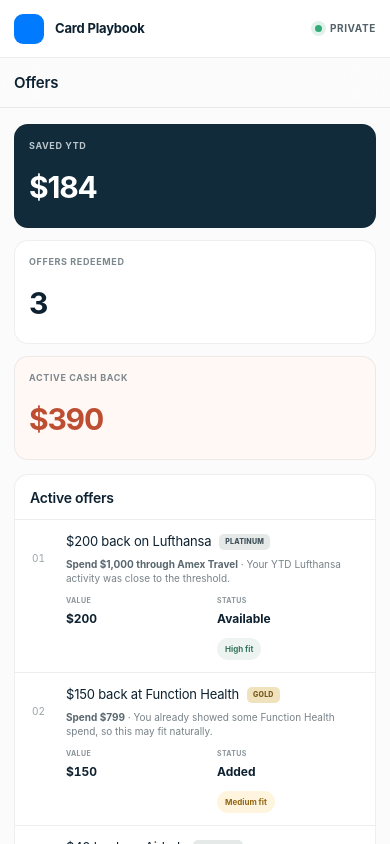
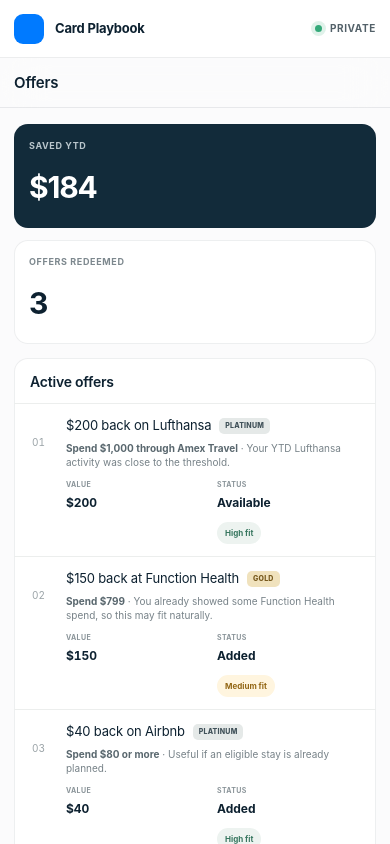
Before and after one commit to pondorasti/pondorasti, a Next.js app: page /offers in a window 390 px wide. Shown: the top 844 px of the page. Built offline with nearby package versions, Linux system fonts and the light colour scheme; some icons are missing.

Commit message:
Remove active offer value card

```diff
--- a/app/globals.css
+++ b/app/globals.css
@@ -306,15 +306,13 @@ footer p { max-width: 660px; margin: 0; text-align: right; font-size: 10px; line
 .setup-list small { color: #8a9499; font-size: 9px; }
 .protection-list span { color: #3b8b68; }
 
-.offer-value-summary { display: grid; grid-template-columns: 1.15fr .75fr 1fr; gap: 12px; }
+.offer-value-summary { display: grid; grid-template-columns: 1fr 1fr; gap: 12px; }
 .offer-value-summary article { min-height: 104px; padding: 15px; display: flex; flex-direction: column; }
 .offer-value-summary span { color: #7d888e; font-size: 9px; font-weight: 750; letter-spacing: .07em; text-transform: uppercase; }
 .offer-value-summary strong { margin: 12px 0 3px; font-size: 30px; letter-spacing: -.04em; }
 .offer-value-summary small { color: #8b959a; font-size: 9px; }
 .offer-value-summary .saved-value { background: #122b3a; color: white; }
 .offer-value-summary .saved-value span, .offer-value-summary .saved-value small { color: #b9c6cc; }
-.offer-value-summary .active-value { background: #fff8f4; }
-.offer-value-summary .active-value strong { color: #bd4e32; }
 .offer-list-surface { margin-top: 14px; overflow: hidden; }
 .offer-list-row { min-height: 78px; padding: 12px 18px; display: grid; grid-template-columns: 28px minmax(0,1fr) 86px 76px 76px; gap: 12px; align-items: center; border-top: 1px solid #eceeed; }
 .offer-list-row.redeemed { grid-template-columns: 28px minmax(0,1fr) 74px 78px 78px 76px; }
@@ -407,7 +405,6 @@ footer p { max-width: 660px; margin: 0; text-align: right; font-size: 10px; line
   .priority-card { grid-column: 1 / -1; min-height: 190px; }
   .dashboard-columns { grid-template-columns: 1fr; }
   .offer-value-summary { grid-template-columns: 1fr 1fr; }
-  .offer-value-summary article:last-child { grid-column: 1 / -1; }
   .detail-metrics { grid-template-columns: 1fr 1fr; }
 }
 
@@ -437,7 +434,6 @@ footer p { max-width: 660px; margin: 0; text-align: right; font-size: 10px; line
   .compact-category-list > a { grid-template-columns: 34px 1fr auto 10px; }
   .compact-category-list .mini-share { display: none; }
   .benefit-value-summary, .offer-value-summary, .detail-metrics { grid-template-columns: 1fr; }
-  .offer-value-summary article:last-child { grid-column: auto; }
   .benefit-list-row { grid-template-columns: 24px 1fr 1fr; gap: 10px; }
   .benefit-list-index { grid-column: 1; grid-row: 1; }
   .benefit-list-main { grid-column: 2 / 4; grid-row: 1; }
--- a/app/lib/data.ts
+++ b/app/lib/data.ts
@@ -251,4 +251,3 @@ export const redeemedOffers = redeemedOfferDefinitions.map((definition) => {
 });
 
 export const offerSavingsYTD = redeemedOffers.reduce((sum, offer) => sum + offer.cashBack, 0);
-export const activeOfferValue = activeOffers.reduce((sum, offer) => sum + offer.value, 0);
--- a/app/offers/page.tsx
+++ b/app/offers/page.tsx
@@ -1,5 +1,5 @@
 import {
-  activeOffers, activeOfferValue, money, offerSavingsYTD, preciseMoney, redeemedOffers,
+  activeOffers, money, offerSavingsYTD, preciseMoney, redeemedOffers,
 } from '../lib/data';
 
 const percent = new Intl.NumberFormat('en-US', { style: 'percent', maximumFractionDigits: 1 });
@@ -19,7 +19,6 @@ export default function OffersPage() {
       <section className="offer-value-summary" aria-label="Offer value overview">
         <article className="surface saved-value"><span>Saved YTD</span><strong>{money.format(offerSavingsYTD)}</strong></article>
         <article className="surface"><span>Offers redeemed</span><strong>{redeemedOffers.length}</strong></article>
-        <article className="surface active-value"><span>Active cash back</span><strong>{money.format(activeOfferValue)}</strong></article>
       </section>
 
       <section className="surface offer-list-surface">
```
